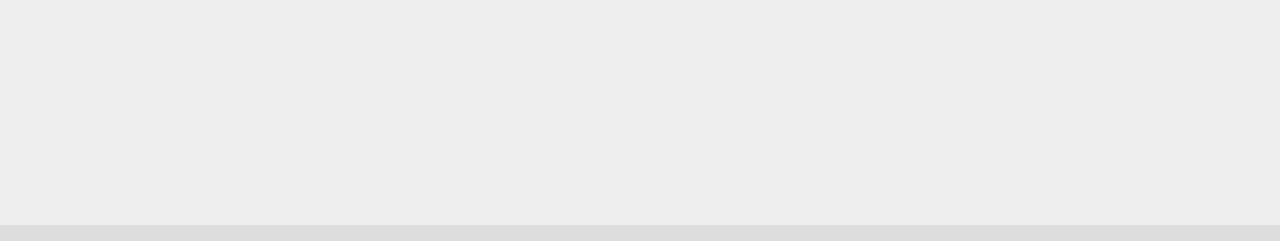
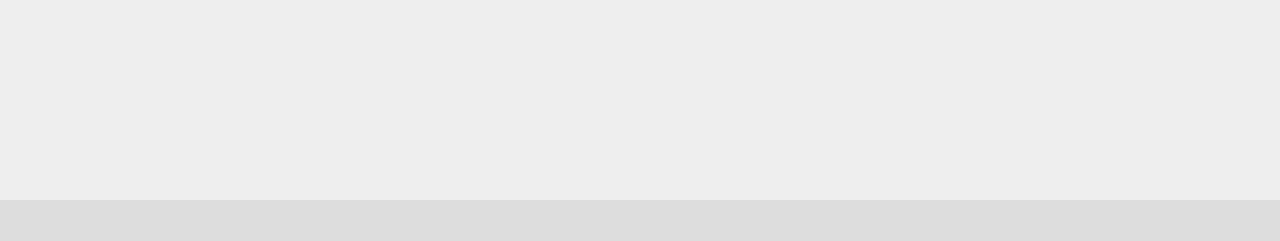
Before and after one commit to kcards/kcards, a Python web app: template kcards/templates/join.html in a window 1280 px wide. Shown: the part 559-800 px from the top of the page. Run offline with Jinja, Linux system fonts and the light colour scheme; the template is opened without the code that fills it, so the values that code supplies are empty.

Commit message:
Use a fixed footer position
Fixes #97

```diff
--- a/kcards/static/style.css
+++ b/kcards/static/style.css
@@ -1,4 +1,9 @@
-body            { font-family: sans-serif; background: #eee; }
+body {
+  font-family: sans-serif;
+  background: #eee;
+  margin-bottom: 50px;
+}
+
 a, h1, h2       { color: #377ba8; }
 h1, h2          { font-family: 'Georgia', serif; margin: 0; }
 h1              { border-bottom: 2px solid #eee; }
@@ -21,11 +26,12 @@ h2              { font-size: 1.2em; }
 
 .card           { padding: 2em; }
 
-.footer {
-  position: absolute;
+footer {
+  position: fixed;
   right: 0;
   bottom: 0;
   left: 0;
+  height: 25px;
   padding: 0.5em;
   background-color: #ddd;
   text-align: center;
--- a/kcards/templates/room.html
+++ b/kcards/templates/room.html
@@ -45,5 +45,5 @@
 {% endblock%}
 
 {% block footer %}
-        <div class="footer">{{ room['code'] }}</div>
+        {{ room['code'] }}
 {% endblock %}
```
